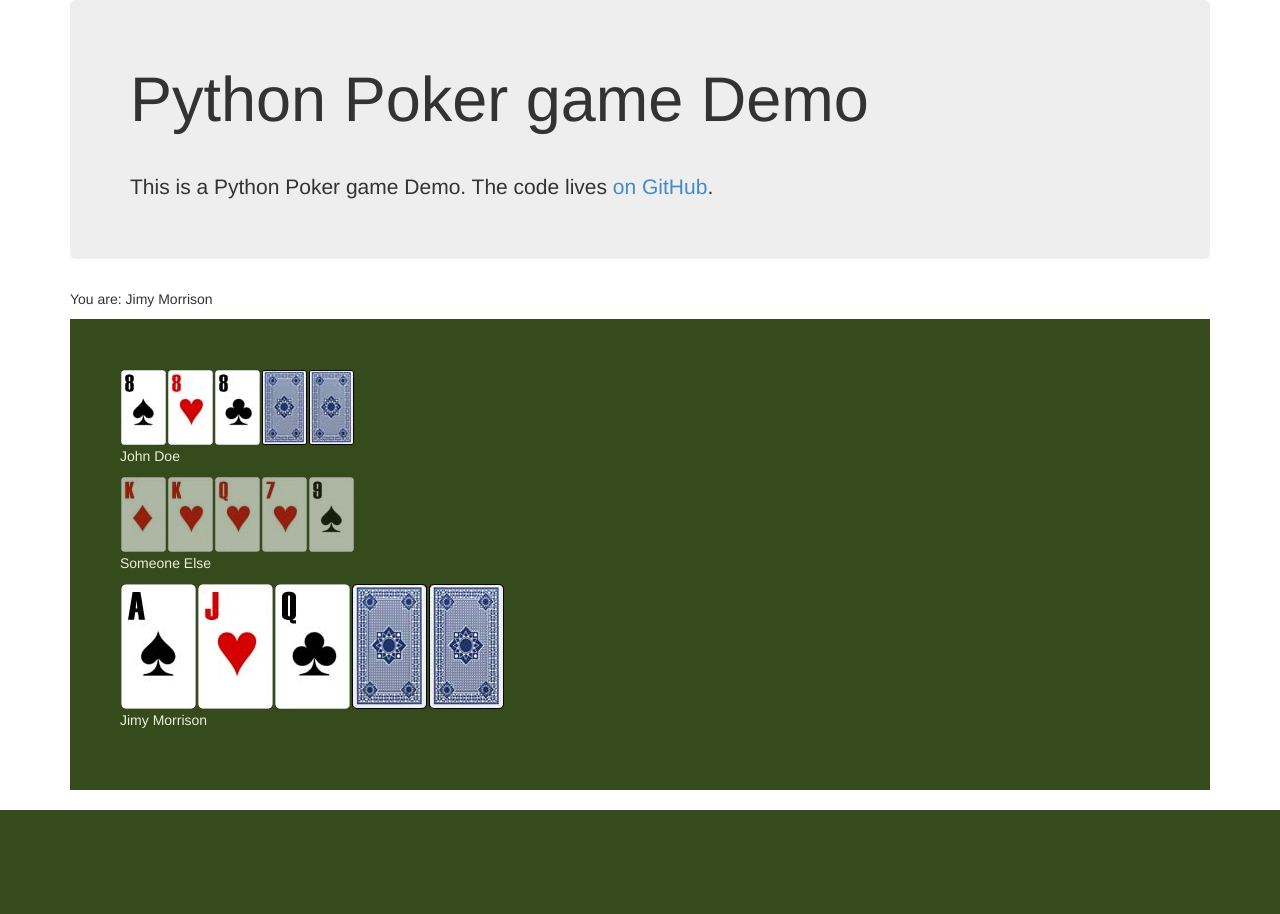
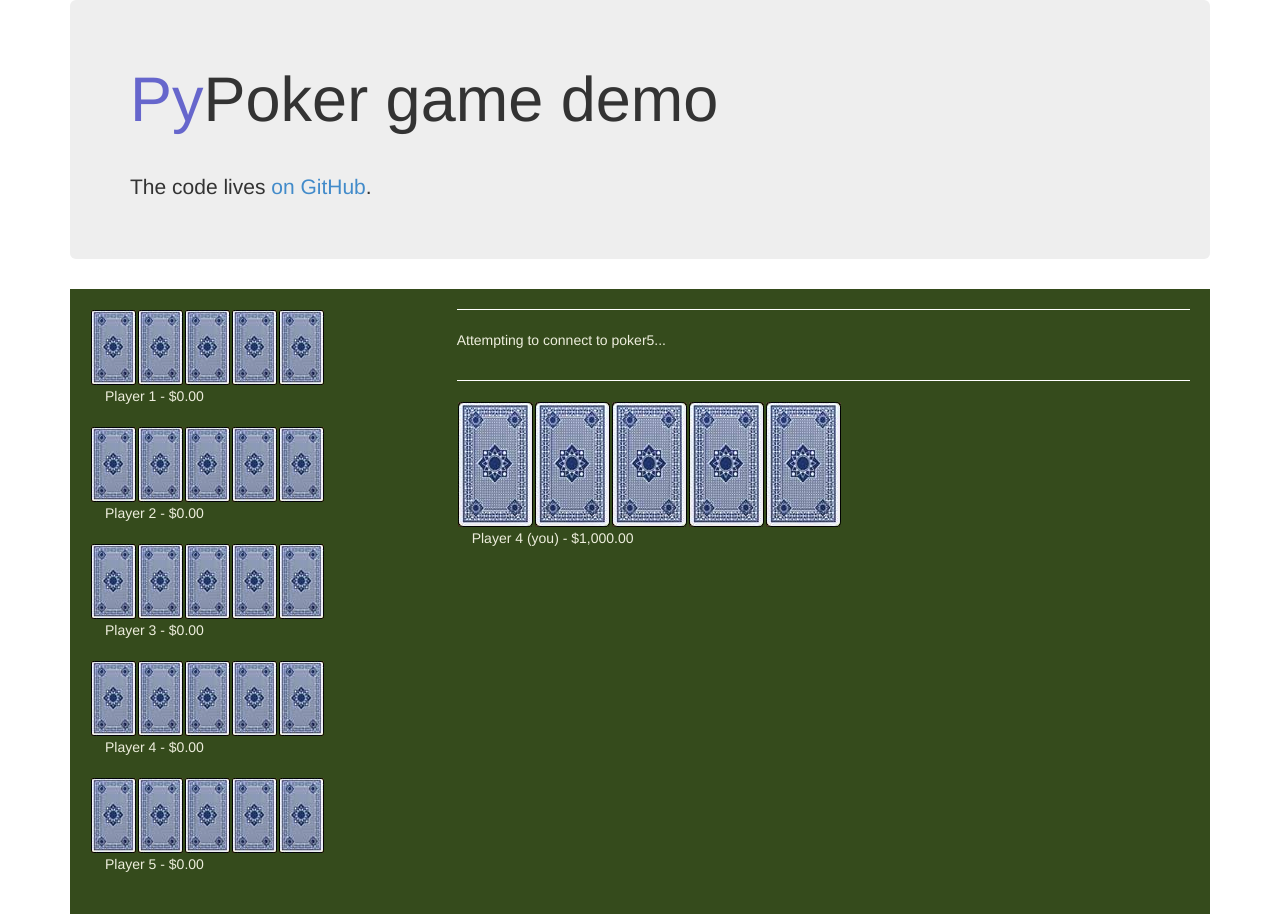
Before and after one commit to epifab/pypoker, a Flask app: page / in a window 1280 px wide. Before the commit the page ends 810 px from the top, so only its background shows below. Run offline with Flask 2, Linux system fonts and the light colour scheme.

Commit message:
Front-end++

```diff
--- a/static/css/application.css
+++ b/static/css/application.css
@@ -1,26 +1,44 @@
-.table {
+.poker-table {
     background-color: #354b1c;
     width: 100%;
-    padding: 50px;
+    padding: 20px;
     color: #EED;
+}
+
+#game-log {
+    border-top: 1px solid #FFF;
+    border-bottom: 1px solid #FFF;
+    padding-top: 20px;
+    padding-bottom: 20px;
+    margin-bottom: 20px;
+}
+
+#players .player {
+    margin-bottom: 20px;
+}
+
+.card {
+    float: left;
+    margin: 1px;
+    background-repeat: no-repeat;
 }
 
 .card.small {
     width: 45px;
     height: 75px;
-    float: left;
-    margin: 1px;
     background-image: url(../images/card-back-small.jpg);
-    background-repeat: no-repeat;
-    cursor: pointer;
 }
 
 .card.medium {
     width: 75px;
     height: 125px;
-    float: left;
-    margin: 1px;
     background-image: url(../images/card-back.jpg);
-    background-repeat: no-repeat;
+}
+
+.player-control .card {
     cursor: pointer;
 }
+
+h1 .py {
+    color: #66C;
+}
--- a/static/js/application.js
+++ b/static/js/application.js
@@ -1,15 +1,70 @@
-// Support TLS-specific URLs, when appropriate.
+Poker5 = {
+    socket: null,
+
+    betMode: false,
+
+    cardsChangeMode: true,
+
+    init: function() {
         if (window.location.protocol == "https:") {
           var ws_scheme = "wss://";
-} else {
+        }
+        else {
           var ws_scheme = "ws://"
-};
+        }
 
+        //this.socket = new ReconnectingWebSocket(ws_scheme + location.host + "/poker5");
 
-// var poker = new ReconnectingWebSocket(ws_scheme + location.host + "/connect");
+        $('#player-control .card').click(function() {
+            if (Poker5.cardsChangeMode) {
+                if ($(this).hasClass('selected')) {
+                    $(this).css('margin-top', 0);
+                }
+                else {
+                    $(this).css('margin-top', -15);
+                }
+                $(this).toggleClass('selected');
+            }
+        })
 
-Card = {
-    show($element, rank, suit) {
+        $('#change-cards-cmd').click(function() {
+            if (Poker5.cardsChangeMode) {
+                cards = $('#player-control .card.selected')
+                console.log(cards)
+                Poker5.setCardsChangeMode(false)
+            }
+        })
+
+        this.setBetMode(false)
+        this.setCardsChangeMode(false)
+    },
+
+    setBetMode: function(betMode) {
+        this.betMode = betMode;
+
+        if (betMode) {
+            $('#bet-group').show()
+        }
+        else {
+            $('#bet-group').hide()
+        }
+    },
+
+    setCardsChangeMode: function(changeMode) {
+        this.cardsChangeMode = changeMode;
+
+        if (changeMode) {
+            $('#change-cards-cmd').show()
+        }
+        else {
+            $('#change-cards-cmd').hide()
+        }
+    },
+
+    setCard: function(playerId, cardId, rank, suit) {
+        $('.player-' + playerId + ' .card-' + cardId).each(function() {
+            $element = $(this);
+
             x = 0;
             y = 0;
 
@@ -26,59 +81,67 @@ Card = {
 
             switch (suit) {
                 case 0:
+                    // Spades
                     x -= width;
                     y -= height;
                     break;
                 case 1:
+                    // Clubs
                     y -= height;
                     break;
                 case 2:
+                    // Diamonds
                     x -= width;
+                    break;
                 case 3:
+                    // Hearts
                     break;
+                default:
+                    throw "Invalid suit";
+            }
+
+            if (rank < 1 || rank > 13) {
+                throw "Invalid rank";
             }
 
             x -= (rank - 1) * 2 * width;
 
             $element.css('background-position', x + "px " + y + "px");
             $element.css('background-image', 'url(' + url + ')');
+
+            $element.data('rank', rank)
+            $element.data('suit', suit)
+        })
     }
 }
 
 $(document).ready(function() {
-    var card1 = $('.player-1 .card-1');
-    var card2 = $('.player-1 .card-2');
-    var card3 = $('.player-1 .card-3');
-    var card4 = $('.player-1 .card-4');
-    var card5 = $('.player-1 .card-5');
+    Poker5.init()
 
-    Card.show(card1, 8, 0);
-    Card.show(card2, 8, 3);
-    Card.show(card3, 8, 1);
+    /*
+    Poker5.setCard(1, 1, 13, 2);
+    Poker5.setCard(1, 2, 12, 2);
+    Poker5.setCard(1, 3, 11, 2);
+    Poker5.setCard(1, 4, 10, 2);
+    Poker5.setCard(1, 5, 9, 2);
 
-    var card1 = $('.player-2 .card-1');
-    var card2 = $('.player-2 .card-2');
-    var card3 = $('.player-2 .card-3');
-    var card4 = $('.player-2 .card-4');
-    var card5 = $('.player-2 .card-5');
+    Poker5.setCard(2, 1, 1, 3);
+    Poker5.setCard(2, 2, 1, 2);
+    Poker5.setCard(2, 3, 1, 1);
+    Poker5.setCard(2, 4, 1, 0);
+    Poker5.setCard(2, 5, 9, 2);
+    $('.player-2').css('opacity', 0.5)
 
-    Card.show(card1, 13, 2);
-    Card.show(card2, 13, 3);
-    Card.show(card3, 12, 3);
-    Card.show(card4, 7, 3);
-    Card.show(card5, 9, 0);
+    Poker5.setCard(3, 1, 7, 2);
+    Poker5.setCard(3, 2, 8, 2);
+    Poker5.setCard(3, 3, 9, 3);
+    Poker5.setCard(3, 4, 10, 1);
+    Poker5.setCard(3, 5, 11, 1);
+    $('.player-4').css('opacity', 0.5)
 
-    $('.player-2 .card').css('opacity', 0.6);
-
-    var card1 = $('.player-3 .card-1');
-    var card2 = $('.player-3 .card-2');
-    var card3 = $('.player-3 .card-3');
-    var card4 = $('.player-3 .card-4');
-    var card5 = $('.player-3 .card-5');
-
-    Card.show(card1, 1, 0);
-    Card.show(card2, 11, 3);
-    Card.show(card3, 12, 1);
+    // Simulate Player 4 fold
+    $('.player-4 .card').css('opacity', 0.5);
+    */
 })
 
 
--- a/templates/index.html
+++ b/templates/index.html
@@ -9,58 +9,124 @@
 <body>
 <div class="container">
     <div class="jumbotron">
-        <h1>Python Poker game Demo</h1>
-        <hr />
-        <p>This is a Python Poker game Demo. The code lives <a href="https://github.com/epifab/pypoker">on GitHub</a>.</p>
-      </div>
-      <p>You are: {{name}}</p>
-      <!-- form id="input-form" class="form-inline">
-        <div class="form-group">
-          <input id="input-handle" type="text" class="form-control" placeholder="Enter handle" autofocus />
-        </div>
-        <div class="form-group">
-          <input id="input-text" type="text" class="form-control" placeholder="Enter chat text here!" autofocus />
-        </div>
-        <button class="btn btn-primary" type="submit">Send</button>
-      </form>
-      <div class="page-header">
-        <h1>Chat Log</h1>
-      </div>
-      <div id="chat-text">
-      </div -->
-      <div class="table">
-        <div class="player-1">
-          <div class="card small card-1"></div>
-          <div class="card small card-2"></div>
-          <div class="card small card-3"></div>
-          <div class="card small card-4"></div>
-          <div class="card small card-5"></div>
-        </div>
-        <div class="clearfix" style="clear: both">
-          <p>John Doe</p>
+        <h1><span class="py">Py</span>Poker game demo</h1>
+        <hr/>
+        <p>The code lives <a href="https://github.com/epifab/pypoker">on GitHub</a>.</p>
     </div>
 
-        <div class="player-2">
-          <div class="card small card-1"></div>
-          <div class="card small card-2"></div>
-          <div class="card small card-3"></div>
-          <div class="card small card-4"></div>
-          <div class="card small card-5"></div>
+    <div class="poker-table">
+        <div class="col-md-4" id="players">
+            <div class="player-1 player">
+                <div class="cards row">
+                    <div class="card small card-1 pull-left" data-rank="" data-suit=""></div>
+                    <div class="card small card-2 pull-left" data-rank="" data-suit=""></div>
+                    <div class="card small card-3 pull-left" data-rank="" data-suit=""></div>
+                    <div class="card small card-4 pull-left" data-rank="" data-suit=""></div>
+                    <div class="card small card-5 pull-left" data-rank="" data-suit=""></div>
                 </div>
-        <div class="clearfix" style="clear: both">
-          <p>Someone Else</p>
+                <div class="player-info">
+                    <span class="player-name">Player 1</span>
+                    -
+                    <span class="player-money">$0.00</span>
+                </div>
             </div>
 
-        <div class="player-3">
-          <div class="card medium card-1"></div>
-          <div class="card medium card-2"></div>
-          <div class="card medium card-3"></div>
-          <div class="card medium card-4"></div>
-          <div class="card medium card-5"></div>
+            <div class="player-2 player">
+                <div class="cards row">
+                    <div class="card small card-1 pull-left" data-rank="" data-suit=""></div>
+                    <div class="card small card-2 pull-left" data-rank="" data-suit=""></div>
+                    <div class="card small card-3 pull-left" data-rank="" data-suit=""></div>
+                    <div class="card small card-4 pull-left" data-rank="" data-suit=""></div>
+                    <div class="card small card-5 pull-left" data-rank="" data-suit=""></div>
                 </div>
-        <div class="clearfix" style="clear: both">
-          <p>{{ name }}</p>
+                <div class="player-info">
+                    <span class="player-name">Player 2</span>
+                    -
+                    <span class="player-money">$0.00</span>
                 </div>
+            </div>
+
+            <div class="player-3 player">
+                <div class="cards row">
+                    <div class="card small card-1 pull-left" data-rank="" data-suit=""></div>
+                    <div class="card small card-2 pull-left" data-rank="" data-suit=""></div>
+                    <div class="card small card-3 pull-left" data-rank="" data-suit=""></div>
+                    <div class="card small card-4 pull-left" data-rank="" data-suit=""></div>
+                    <div class="card small card-5 pull-left" data-rank="" data-suit=""></div>
+                </div>
+                <div class="player-info">
+                    <span class="player-name">Player 3</span>
+                    -
+                    <span class="player-money">$0.00</span>
+                </div>
+            </div>
+
+            <div class="player-4 player">
+                <div class="cards row">
+                    <div class="card small card-1 pull-left" data-rank="" data-suit=""></div>
+                    <div class="card small card-2 pull-left" data-rank="" data-suit=""></div>
+                    <div class="card small card-3 pull-left" data-rank="" data-suit=""></div>
+                    <div class="card small card-4 pull-left" data-rank="" data-suit=""></div>
+                    <div class="card small card-5 pull-left" data-rank="" data-suit=""></div>
+                </div>
+                <div class="player-info">
+                    <span class="player-name">Player 4</span>
+                    -
+                    <span class="player-money">$0.00</span>
+                </div>
+            </div>
+
+            <div class="player-5 player">
+                <div class="cards row">
+                    <div class="card small card-1 pull-left" data-rank="" data-suit=""></div>
+                    <div class="card small card-2 pull-left" data-rank="" data-suit=""></div>
+                    <div class="card small card-3 pull-left" data-rank="" data-suit=""></div>
+                    <div class="card small card-4 pull-left" data-rank="" data-suit=""></div>
+                    <div class="card small card-5 pull-left" data-rank="" data-suit=""></div>
+                </div>
+                <div class="player-info">
+                    <span class="player-name">Player 5</span>
+                    -
+                    <span class="player-money">$0.00</span>
+                </div>
+            </div>
+        </div>
+
+        <div class="col-md-8">
+
+            <div id="game-log" class="row">
+                <p>Attempting to connect to poker5...</p>
+            </div>
+
+
+            <div id="player-control" class="player-3">
+                <div class="cards row">
+                    <div class="card medium card-1 pull-left" data-rank="" data-suit=""></div>
+                    <div class="card medium card-2 pull-left" data-rank="" data-suit=""></div>
+                    <div class="card medium card-3 pull-left" data-rank="" data-suit=""></div>
+                    <div class="card medium card-4 pull-left" data-rank="" data-suit=""></div>
+                    <div class="card medium card-5 pull-left" data-rank="" data-suit=""></div>
+                </div>
+                <div class="player-info" data-name="{{ name }}" data-money="{{ money }}">
+                    <span class="player-name">Player 4 (you)</span>
+                    -
+                    <span class="player-money">{{ "${:,.2f}".format(money) }}</span>
+                </div>
+                <div class="form-inline">
+                    <span id="change-cards-cmd" class="btn btn-primary">Change cards</span>
+                    <div id="bet-group">
+                        <span class="btn btn-danger" id="fold-cmd">Fold</span>
+                        <div class="form-group">
+                            <input id="bet-input" type="text" class="form-control" placeholder="Your bet"/>
+                        </div>
+                        <span class="btn btn-primary" id="bet-cmd">Bet!</span>
+                    </div>
+                </div>
+
+            </div>
+        </div>
+
+        <div class="clearfix"></div>
     </div>
 </div>
 
```
Also changed, not shown: poker5.py (+21 -28 lines), static/images/cards-small.jpg, static/images/cards.jpg. Lines whose indentation alone changed are shown as unchanged.
